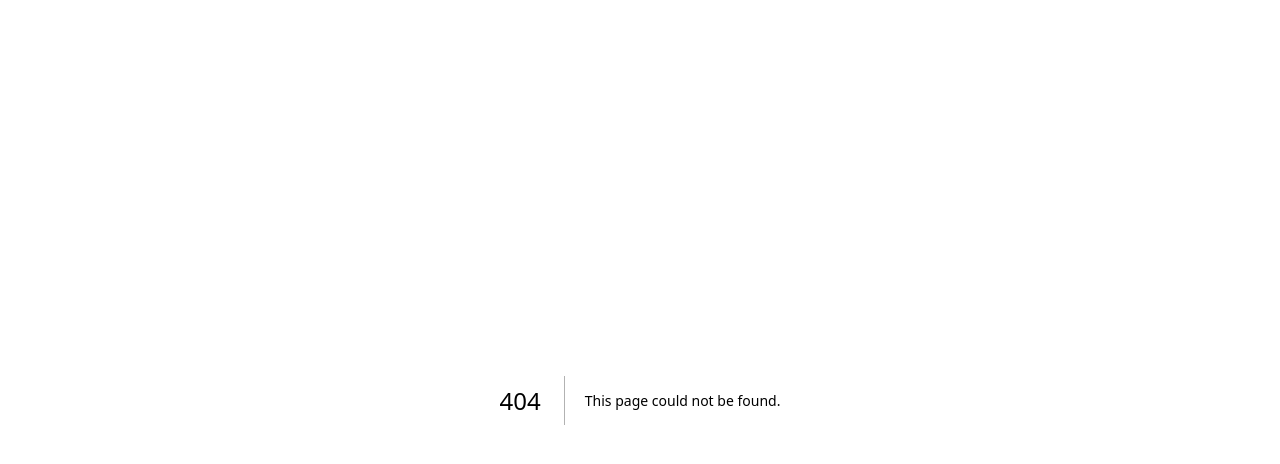
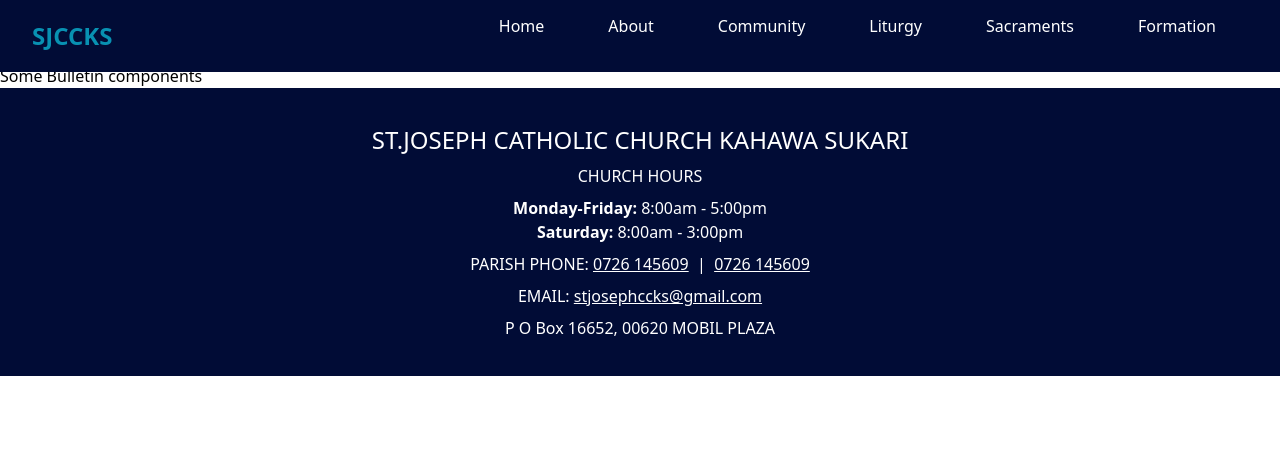
Before and after one commit to stjosephccks/kahawa-sukari-frontend, a Next.js app: page /bulletin in a window 1280 px wide. Before the commit this address had no page. Shown: the top 464 px of the page. Built offline with nearby package versions, Linux system fonts and the light colour scheme.

Commit message:
footer section

```diff
--- a/components/Announcements.js
+++ b/components/Announcements.js
@@ -12,7 +12,7 @@ export default function Announcements() {
 
 
   return (
-    <div>
+    <div id='announcements'>
     <h1 className='text-primary mt-24 ml-3 md:text-center'>Announcements</h1>
     <div className='flex justify-center items-center'>
         <div className="grid grid-cols-1 md:grid-cols-2 lg:grid-cols-3 gap-4">
--- /dev/null
+++ b/components/Footer.js
@@ -0,0 +1,21 @@
+import React from 'react'
+
+function Footer() {
+  return (
+    <div className="bg-primary h-72 flex items-center justify-center">
+        <div className='text-center text-white'>
+        <h3 className='my-2'>ST.JOSEPH CATHOLIC CHURCH KAHAWA SUKARI</h3>
+            <h4 className='mb-2'>CHURCH HOURS</h4>
+            <p className=''><span className='font-bold'>Monday-Friday:</span> 8:00am - 5:00pm</p>
+            <p className=''><span className='font-bold'>Saturday:</span> 8:00am - 3:00pm</p>
+            <h4 className='my-2'>PARISH PHONE: <a className='underline' href='tel: 0726 145609'>0726 145609</a>&nbsp;&nbsp;|&nbsp;&nbsp;<a className='underline' href='tel: 0726 145609'>0726 145609</a></h4>
+            <h4 className='my-2'>EMAIL: <a className='underline'href='maito:stjosephccks@gmail.com'>stjosephccks@gmail.com</a></h4>
+            <h4 className='my-2'> P O Box 16652, 00620 MOBIL PLAZA</h4>
+
+        </div>
+
+    </div>
+  )
+}
+
+export default Footer
--- a/components/Layout.js
+++ b/components/Layout.js
@@ -1,3 +1,5 @@
+import Footer from "./Footer";
+
 const { default: NavBar } = require("./Navbar")
  const Layout =({children})=>{
     return(
@@ -6,6 +8,7 @@ const { default: NavBar } = require("./Navbar")
             <div  className="mt-16">
             {children}
             </div>
+            <Footer/>
 
         </div>
     )
--- a/components/Navbar.js
+++ b/components/Navbar.js
@@ -62,7 +62,7 @@ function NavBar() {
           <ul className={`h-screen md:h-auto ${navbar ? 'justify-center' : 'justify-start'} md:flex`}>
 
                 <li className={Navstyles}>
-                  <Link href="#about" onClick={(e) => {setNavbar(!navbar); setIsDropdownOpen(false)}}>
+                  <Link href="/" onClick={(e) => {setNavbar(!navbar); setIsDropdownOpen(false)}}>
                     Home
                   </Link>
                 </li>
@@ -98,7 +98,7 @@ function NavBar() {
                      <ul className={dropdown}>
 
                      <li>
-                       <Link href="#" onClick={()=>{setNavbar(!navbar); setAboutDropDown(false)}}>Welcome</Link>
+                       <Link href="/#welcome" onClick={()=>{setNavbar(!navbar); setAboutDropDown(false)}}>Welcome</Link>
                      </li>
                      <li>
                        <Link href="#"onClick={()=>{setNavbar(!navbar); setAboutDropDown(false)}}>Contact</Link>
@@ -107,10 +107,10 @@ function NavBar() {
                        <Link href="#" onClick={()=>{setNavbar(!navbar); setAboutDropDown(false)}}>Staff</Link>
                      </li>
                      <li>
-                       <Link href="#"onClick={()=>{setNavbar(!navbar); setAboutDropDown(false)}}>Bulletin</Link>
+                       <Link href="/bulletin"onClick={()=>{setNavbar(!navbar); setAboutDropDown(false)}}>Bulletin</Link>
                      </li>
                      <li>
-                       <Link href="#" onClick={()=>{setNavbar(!navbar); setAboutDropDown(false)}}>Announcements</Link>
+                       <Link href="/#announcements" onClick={()=>{setNavbar(!navbar); setAboutDropDown(false)}}>Announcements</Link>
                      </li>
                    </ul>
                   )}
--- /dev/null
+++ b/components/Welcome.js
@@ -0,0 +1,29 @@
+import Image from 'next/image'
+import React from 'react'
+
+function Welcome() {
+  return (
+    <div id='welcome'>
+        <hr className='h-px my-8 bg-gray-200 border-0 dark:bg-gray-300 px-4'/>
+        <div className="flex flex-col md:flex-row md:ml-44 ">
+        <div className="md:w-1/2 p-4 ">
+              <img
+               src={'https://kahawa-sukari.s3.amazonaws.com/st.Joseph.jpg'}
+               className='max-w-full h-auto md:h-72'/>
+               <div className=''>
+                    <h4>....., FSCB</h4>
+                    <h4>phone</h4>
+                    <h4 className='italic'>mail</h4>
+
+               </div>
+        </div>
+        <div className="md:w-1/2 p-4">
+            <p>Description</p>
+        </div>
+
+        </div>
+    </div>
+  )
+}
+
+export default Welcome
--- a/next.config.js
+++ b/next.config.js
@@ -1,6 +1,9 @@
 /** @type {import('next').NextConfig} */
 const nextConfig = {
   reactStrictMode: true,
+  images:{
+    domains: ['https://kahawa-sukari-next.s3.ap-south-1.amazonaws.com','kahawa-sukari.s3.amazonaws.com','lh3.googleusercontent.com'],
+  },
 
 }
 
--- a/package.json
+++ b/package.json
@@ -17,7 +17,8 @@
     "mongoose": "^8.0.3",
     "next": "latest",
     "react": "latest",
-    "react-dom": "latest"
+    "react-dom": "latest",
+    "react-scroll": "^1.9.0"
   },
   "devDependencies": {
     "autoprefixer": "^10.4.16",
--- /dev/null
+++ b/pages/bulletin.js
@@ -0,0 +1,19 @@
+import Footer from '@/components/Footer'
+import Layout from '@/components/Layout'
+import React from 'react'
+
+function bulletin() {
+  return (
+    <Layout>
+        <div>
+            Some Bulletin components
+
+        </div>
+
+
+    </Layout>
+
+  )
+}
+
+export default bulletin
--- a/pages/index.js
+++ b/pages/index.js
@@ -1,18 +1,27 @@
 import Announcements from "@/components/Announcements";
+import Footer from "@/components/Footer";
 import Hero from "@/components/Hero";
 import Layout from "@/components/Layout";
 import MassSchedule from "@/components/Mass_Schedule";
 import Navbar from "@/components/Navbar";
+import Welcome from "@/components/Welcome";
+import { useEffect, useRef } from "react";
 
 
 export default function  Home(){
+
   const imageurl ='https://kahawa-sukari.s3.amazonaws.com/stJosephkahawasukari.jpg'
   const text ='We are born to love, we live to love, and we will die to love still more.'
   return (
     <Layout>
       <Hero imageUrl={imageurl} text={text}/>
       <MassSchedule/>
-      <Announcements/>
+      <div>
+        <Announcements />
+      </div>
+
+      <Welcome id='welcome'/>
+
     </Layout>
   )
 }
```
Also changed, not shown: 1 other file (tests, documents, lock files or other folders).
